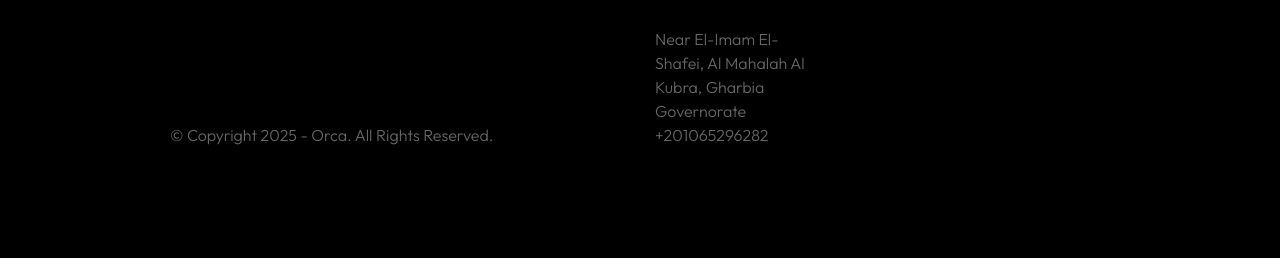
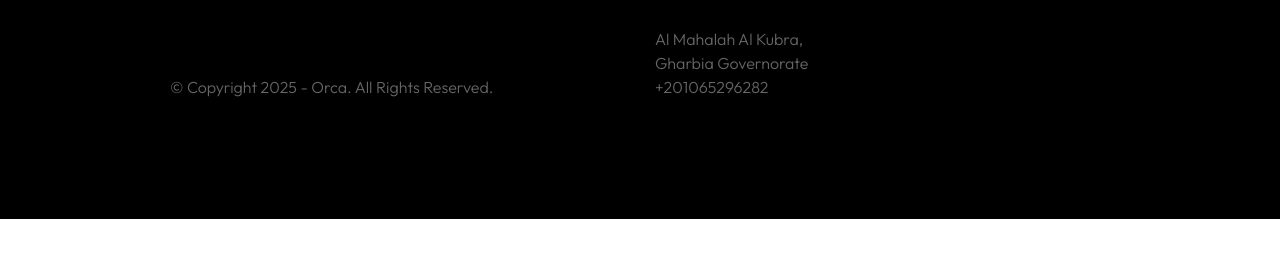
Before and after one commit to orca-bma/Orca-BMA, a plain HTML site: page pages/contact.html in a window 1280 px wide. Shown: the part 3349-3607 px from the top of the page. After the commit the page ends 3568 px from the top, so only its background shows below. Drawn offline with Linux system fonts and the light colour scheme.

Commit message:
Update contact.html

```diff
--- a/pages/contact.html
+++ b/pages/contact.html
@@ -169,7 +169,7 @@
 
                                             <h6 class="mil-muted mil-mb-30">Al Mahalah Al Kubra</h6>
 
-                                            <p class="mil-light-soft mil-up">Near El-Imam El-Shafei, Al Mahalah Al Kubra, Gharbia Governorate <span class="mil-no-wrap">+201065296282</span></p>
+                                            <p class="mil-light-soft mil-up"> Al Mahalah Al Kubra, Gharbia Governorate <span class="mil-no-wrap">+201065296282</span></p>
 
                                         </div>
 
@@ -393,7 +393,7 @@
 
                                             <h6 class="mil-muted mil-up mil-mb-30">Al Mahalah Al Kubra</h6>
 
-                                            <p class="mil-light-soft mil-up">Near El-Imam El-Shafei, Al Mahalah Al Kubra, Gharbia Governorate <span class="mil-no-wrap">+201065296282</span></p>
+                                            <p class="mil-light-soft mil-up"> Al Mahalah Al Kubra, Gharbia Governorate <span class="mil-no-wrap">+201065296282</span></p>
 
                                         </div>
                                         <!-- <div class="col-md-6 col-lg-5 mil-mb-60">
```
